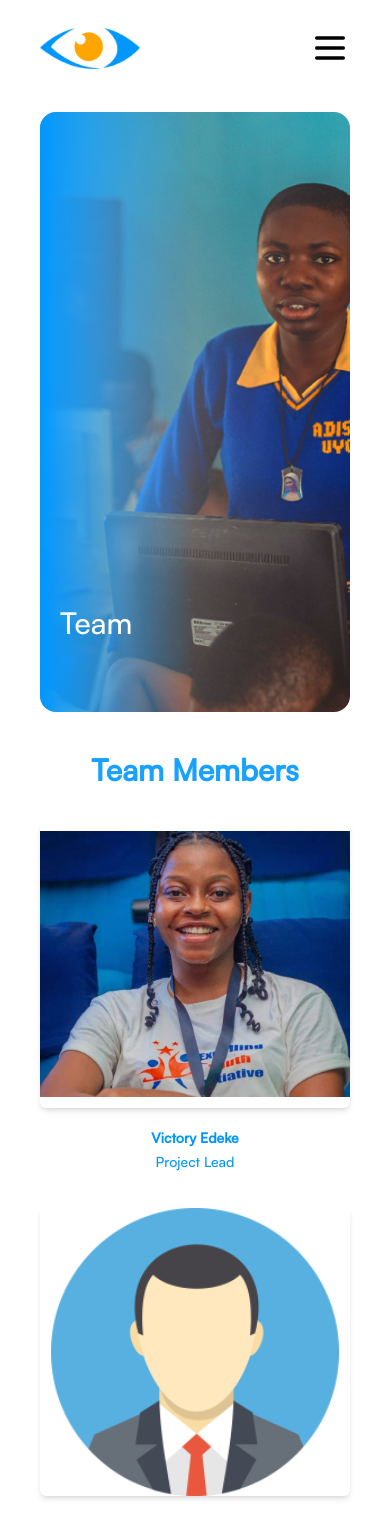
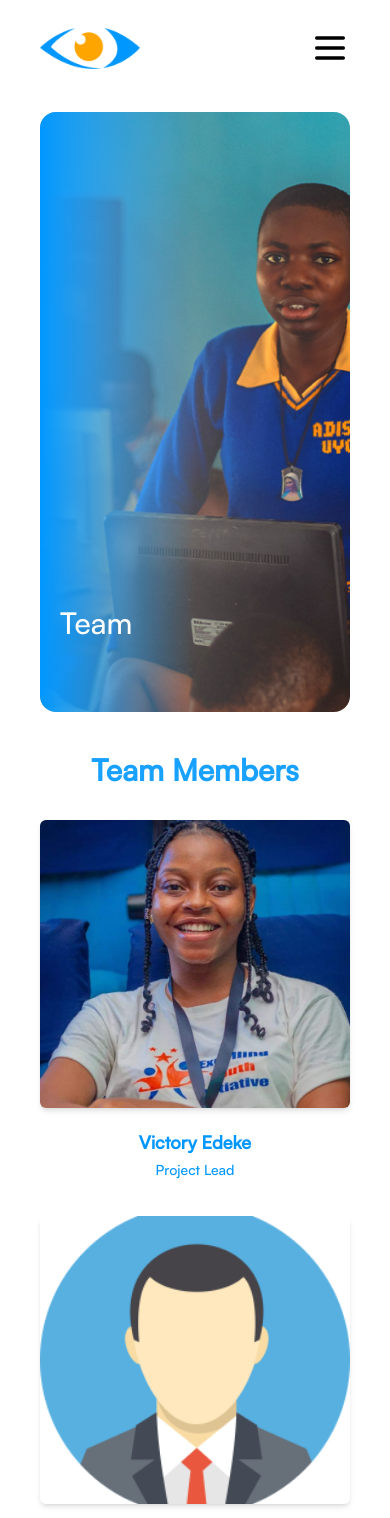
Before and after one commit to Austinobravo/seep, a Next.js app: page /team in a window 390 px wide. Shown: the top 1518 px of the page. Built offline with nearby package versions, Linux system fonts and the light colour scheme.

Commit message:
made the team images cover

```diff
--- a/app/(about)/about/_components/TeamRoles.tsx
+++ b/app/(about)/about/_components/TeamRoles.tsx
@@ -156,11 +156,11 @@ const TeamRoles = () => {
                 {team.slice(currentImageIndex, currentImageEndIndex).map((member, index) => (
                     <div key={index} className='seep-text-color w-fit mx-auto'>
                         <div className='w-full relative' onMouseEnter={()=>{setIsHovered(!isHovered), setCurrentTeamMemberIndex(index)}} onMouseLeave={()=>{setIsHovered(!isHovered), setCurrentTeamMemberIndex(index)}} onClick={()=>{setIsHovered(!isHovered), setCurrentTeamMemberIndex(index)}}>
-                            <Image src={member.image} width={500} height={100} alt={member.name} className=' object-contain mx-auto rounded-md h-72 shadow-md '/>
+                            <Image src={member.image} width={500} height={100} alt={member.name} className=' object-cover mx-auto rounded-md h-72 shadow-md '/>
                             {isHovered && index === currentTeamMemberIndex && <span className='absolute text-center bg-white p-2 text-amber-400 text-xs bottom-0 w-full'>{member.description}</span>}
                         </div>
                         <div className='py-5 space-y-1 break-all text-center'>
-                            <h3 className='lg:text-xl text-sm font-bold '>{member.name}</h3>
+                            <h3 className='lg:text-xl text-lg font-bold '>{member.name}</h3>
                             <p className='text-sm'>{member.role}</p>
                         </div>
 
```
